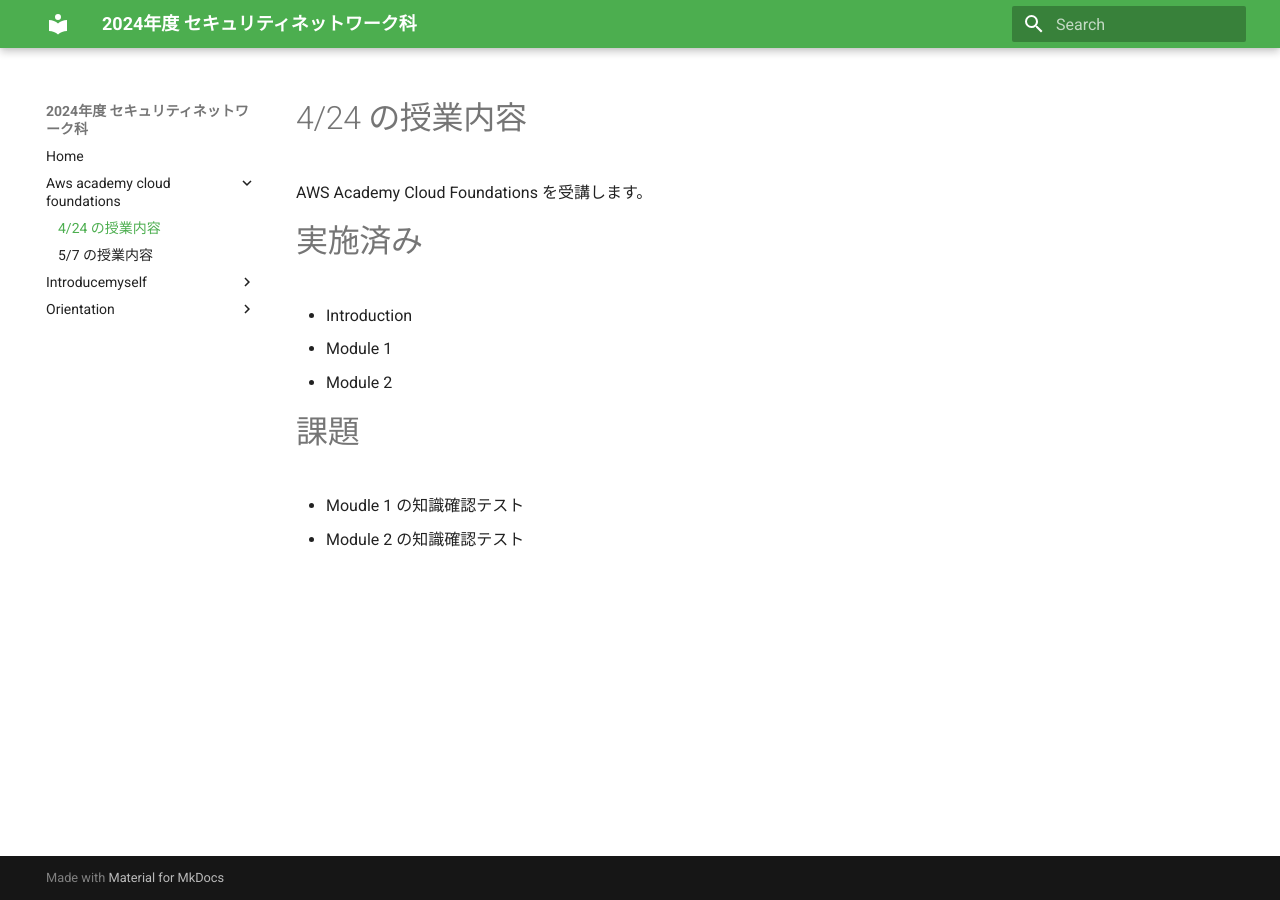
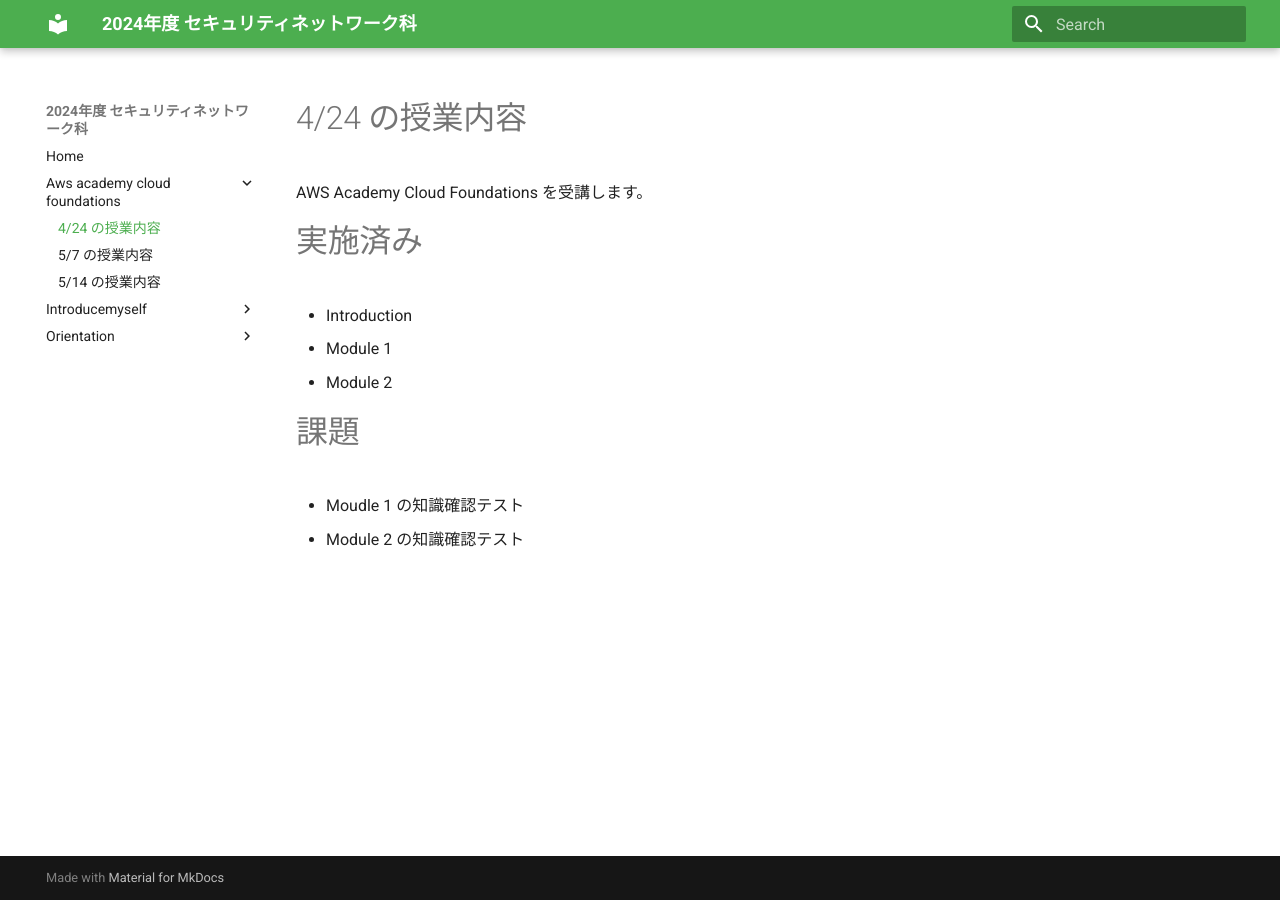
Before and after one commit to cupperservice/HJ-2024, an MkDocs documentation site: the page built from docs/aws-academy-cloud-foundations/0423.md, in a window 1280 px wide. Built offline with MkDocs 1.6.1 and Material for MkDocs 9.7.7, drawn with Linux system fonts in a browser that asks for light colours.

Commit message:
add an article

```diff
--- /dev/null
+++ b/docs/aws-academy-cloud-foundations/0514.md
@@ -0,0 +1,7 @@
+# 5/14 の授業内容
+- AWS Academy Cloud Foundations を受講します。
+  Module 4 から
+
+# 実施済み
+
+# 課題
```
Also changed, not shown: docs/index.md (+1 -0 lines).
